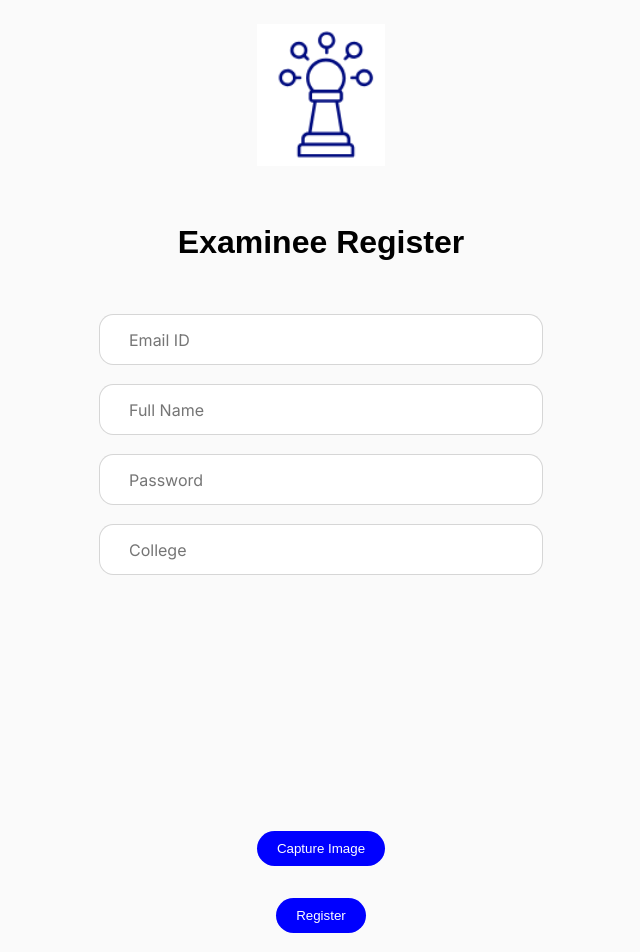
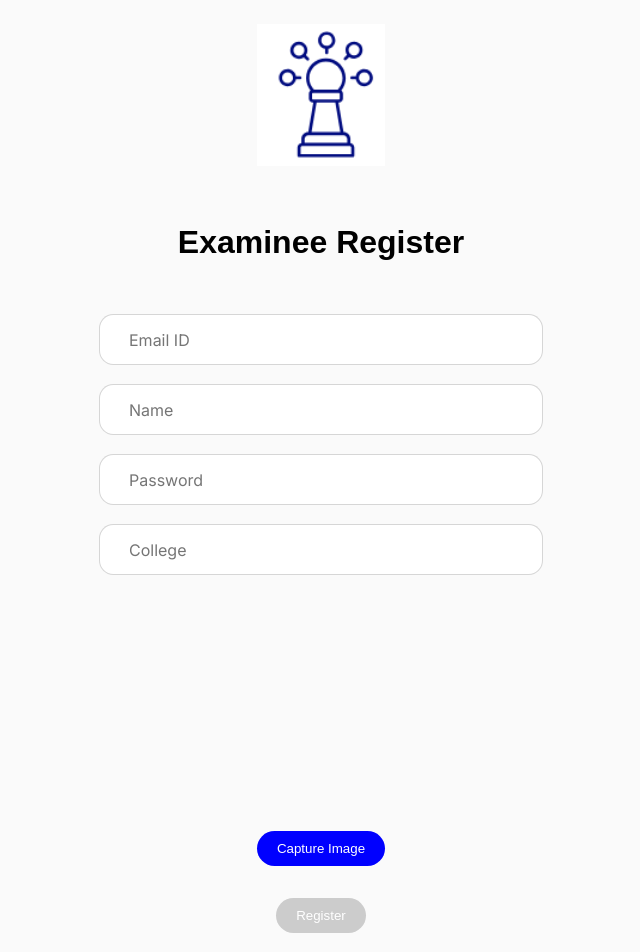
Before and after one commit to shreyasri258/Client, a React (Create React App) app: page /student-register in a window 1280 px wide. Shown: the top 952 px of the page, without its empty margins (319-959 px from the left). Built offline with nearby package versions, Linux system fonts and the light colour scheme; no server answers.

Commit message:
Updated inputHandling

```diff
--- a/src/CommonInput.jsx
+++ b/src/CommonInput.jsx
@@ -1,10 +1,15 @@
 import React from 'react';
 import './css/commoninput.css';
 
-const CommonInput = ({ placeholderText = 'Input', value, onChange }) => {
+const CommonInput = ({
+  placeholderText = 'Input',
+  value,
+  onChange,
+  type = 'text' // Default type is 'text'
+}) => {
   return (
     <input
-			type="text"
+      type={type} // Use the type prop to determine the input type
       placeholder={placeholderText}
       value={value}
       onChange={onChange}
--- a/src/StudentLogin.jsx
+++ b/src/StudentLogin.jsx
@@ -1,23 +1,29 @@
-
 import './css/StudentLogin.css';
 import Icon from './images/Icon.png';
 import CommonInput from './CommonInput';
 import CtaButton from './CtaButton';
 import { useNavigate } from "react-router-dom";
-import React, { useState } from "react";
-
+import React, { useState,useRef } from "react";
+import Button from './components/Button';
 
 const inputField = [ 'Name', 'College', 'Email ID', 'Password' ];
 
 const StudentLogin = () => {
   const [isLoggedIn, setIsLoggedIn] = useState(false);
   let navigate = useNavigate();
+  const [name, setName] = useState("");
+  const [college, setCollege] = useState("");
+  const [email, setEmail] = useState("");
+  const [password, setPassword] = useState("");
+
   const handleLogin = () => {
-
       setIsLoggedIn(true);
        navigate("/student-dashboard");
 
    };
+
+   const isFormValid = name.trim() !== "" && college.trim() !== "" && email.trim() !== "" && password.trim() !== "";
+
  return (
     <div className="user-login">
       <div className="logo">
@@ -26,16 +32,35 @@ const StudentLogin = () => {
       <div className="login-form">
         <h1 className="title-heading">Examinee Login</h1>
         <div className="input-fields">
-          {inputField.map((item) => (
-            <CommonInput placeholderText={item} />
-          ))}
+        <input
+          type="text"
+          value={name}
+          placeholder="Name"
+          onChange={(e) => setName(e.target.value)}
+        />
+        <input
+          type="text"
+          value={college}
+          placeholder="College"
+          onChange={(e) => setCollege(e.target.value)}
+        />
+        <input
+          type="email"
+          value={email}
+          placeholder="Email ID"
+          onChange={(e) => setEmail(e.target.value)}
+        />
+        <input
+          type="password"
+          value={password}
+          placeholder="Password"
+          onChange={(e) => setPassword(e.target.value)}
+        />
         </div>
-        <a href="/student-dashboard">
-          <CtaButton text="Login" onClick={handleLogin}/>
-        </a>
+          <Button onClick={handleLogin} disabled={!isFormValid}>Login</Button>
+
       </div>
     </div>
  );
 };
-
 export default StudentLogin;
--- a/src/StudentRegister.jsx
+++ b/src/StudentRegister.jsx
@@ -1,33 +1,45 @@
-import React, { useState, useRef } from 'react';
-import './css/UserRegister.css';
-import Icon from './images/Icon.png';
-import CommonInput from './CommonInput';
-import { Link } from 'react-router-dom';
-import Webcam from 'react-webcam'; // Import the Webcam component
+import React, { useState, useRef } from "react";
+import "./css/UserRegister.css";
+import Icon from "./images/Icon.png";
+import CommonInput from "./CommonInput";
+import { Link } from "react-router-dom";
+import Webcam from "react-webcam"; // Import the Webcam component
 
-const inputField = ['Email ID', 'Full Name', 'Password', 'College'];
+const inputField = ["Email ID", "Name", "Password", "College"];
 
 const StudentRegister = () => {
   const [showModal, setShowModal] = useState(false);
   const [capturedImage, setCapturedImage] = useState(null); // State to store captured image
   const webcamRef = useRef(null); // Reference to the webcam component
 
+  // Initialize state for each input field
+  const [inputValues, setInputValues] = useState(inputField.map(() => ""));
+
+  // Function to handle changes to each input field
+  const handleInputChange = (index, value) => {
+    const newInputValues = [...inputValues];
+    newInputValues[index] = value;
+    setInputValues(newInputValues);
+  };
+
+  // Function to check if all input fields are filled
+  const allFieldsFilled = inputValues.every((value) => value.trim() !== "");
+
   const handleRegister = () => {
     // Your registration logic goes here
     // After successful registration, show the modal
     setShowModal(true);
   };
-
   const capture = () => {
     const imageSrc = webcamRef.current.getScreenshot(); // Capture image from webcam
     setCapturedImage(imageSrc); // Save captured image in base64 format
-    webcamRef.current.stream.getTracks().forEach(track => track.stop()); // Turn off the camera
+    webcamRef.current.stream.getTracks().forEach((track) => track.stop()); // Turn off the camera
   };
 
   const videoConstraints = {
     width: 480,
     height: 360,
-    facingMode: "user"
+    facingMode: "user",
   };
 
   return (
@@ -38,9 +50,34 @@ const StudentRegister = () => {
       <div className="register-form">
         <h1 className="title-heading">Examinee Register</h1>
         <div className="input-fields">
-          {inputField.map((item) => (
-            <CommonInput key={item} placeholderText={item} />
-          ))}
+          {inputField.map((item, index) => {
+            let type;
+            switch (item) {
+              case "Email ID":
+                type = "email";
+                break;
+              case "Name":
+                type = "text";
+                break;
+              case "Password":
+                type = "password";
+                break;
+              case "College":
+                type = "text";
+                break;
+              default:
+                type = "text";
+            }
+            return (
+              <CommonInput
+                key={item}
+                placeholderText={item}
+                value={inputValues[index]}
+                onChange={(e) => handleInputChange(index, e.target.value)}
+                type={type} // Specify the type for each input field
+              />
+            );
+          })}
         </div>
         {/* Render the base64 image if available */}
         {capturedImage && <p>Base64 Format: {capturedImage}</p>}
@@ -55,13 +92,16 @@ const StudentRegister = () => {
               videoConstraints={videoConstraints}
               screenshotQuality={1}
               onUserMediaError={(err) => console.log(err)}
-              onUserMedia={() => console.log('user media')}
+              onUserMedia={() => console.log("user media")}
               minScreenshotHeight={720}
             />
-            <button onClick={capture}>Capture Image</button> {/* Button to capture image */}
+            <button onClick={capture}>Capture Image</button>{" "}
+            {/* Button to capture image */}
           </React.Fragment>
         )}
-        <button onClick={handleRegister}>Register</button>
+        <button onClick={handleRegister} disabled={!allFieldsFilled}>
+          Register
+        </button>
       </div>
       {showModal && (
         <div className="modal-overlay">
@@ -81,5 +121,4 @@ const StudentRegister = () => {
     </div>
   );
 };
-
 export default StudentRegister;
```
Lines whose indentation alone changed are shown as unchanged.
